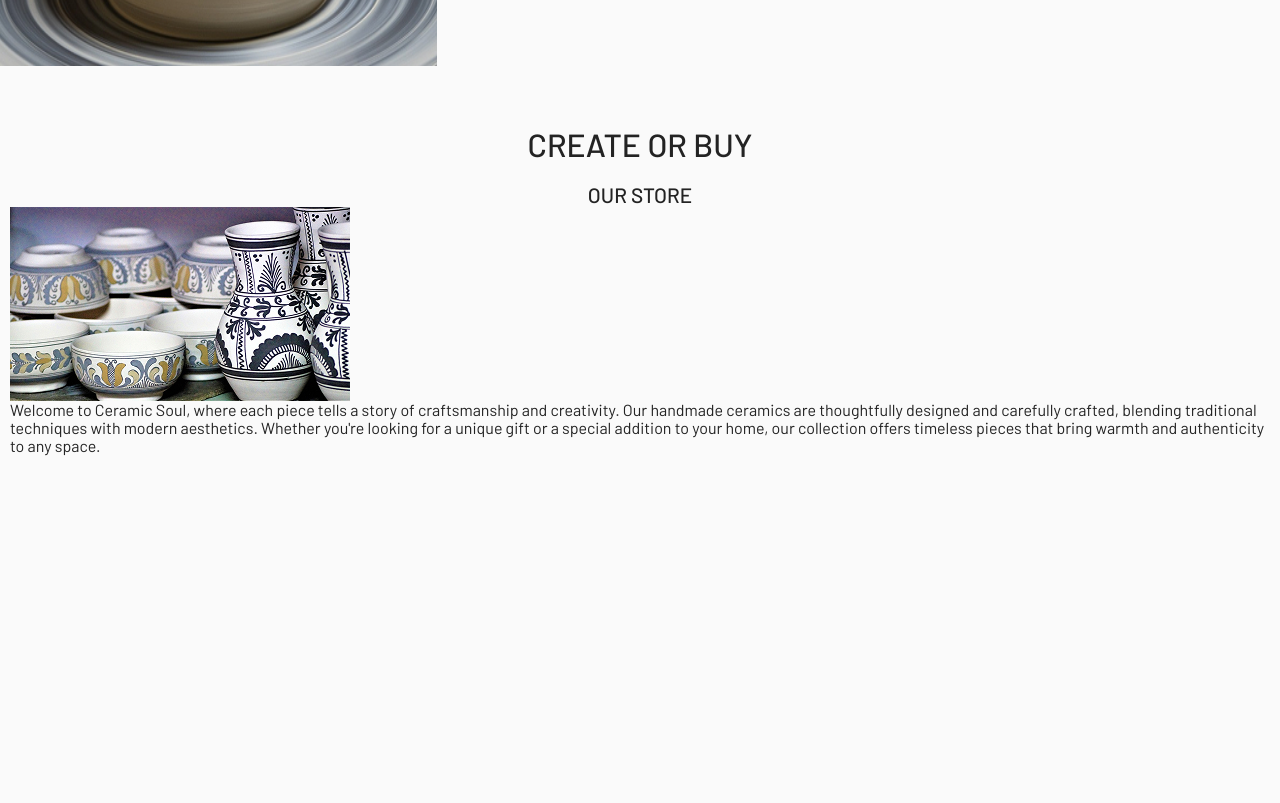
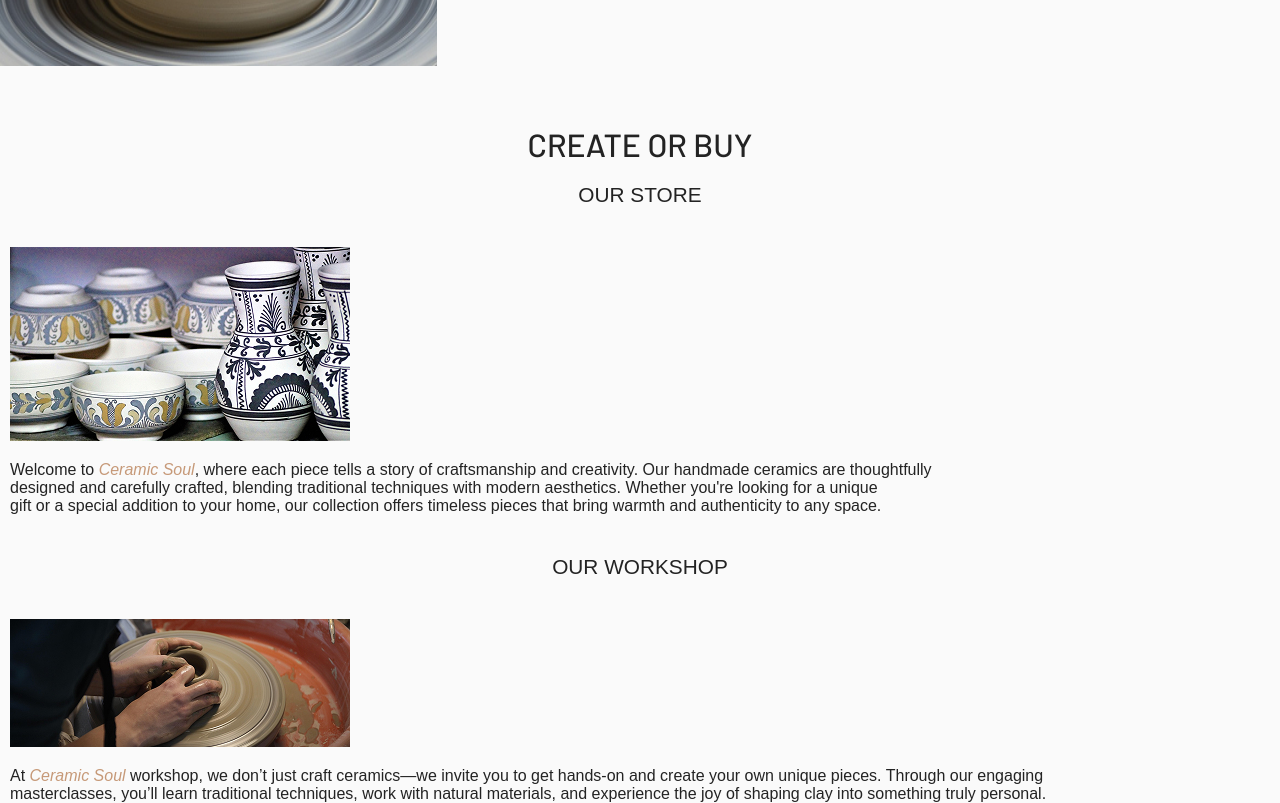
Before and after one commit to tecna-developer/ceramic, a website built with Vite: page index.html in a window 1280 px wide. Shown: the part 734-1537 px from the top of the page. Before the commit the page ends 1190 px from the top, so only its background shows below. Built offline with nearby package versions, Linux system fonts and the light colour scheme.

Commit message:
add purecss module and style activities section

```diff
--- a/index.html
+++ b/index.html
@@ -69,18 +69,29 @@
     <section class="activities">
         <div class="container">
             <h2 class="title__h2">create or buy</h2>
-            <div class="activities__wrapper">
-                <div class="activities__item">
-                    <h3 class="title__h3">our store</h3>
+            <div class=" pure-g activities__wrapper">
+                <div class=" pure-u-1 activities__item">
+                    <h3 class="title__h3 activities__title">our store</h3>
                     <img src="/src/img/activities_shop.jpg" alt="" />
                     <p class="activities__text">
-                        Welcome to <span>Ceramic Soul</span>, where each piece tells a
+                        Welcome to <span class="activities__text-colored">Ceramic Soul</span>, where each piece tells a
                         story of craftsmanship and creativity. Our handmade ceramics are
                         thoughtfully designed and carefully crafted, blending traditional
                         techniques with modern aesthetics. Whether you're looking for a
                         unique gift or a special addition to your home, our collection
                         offers timeless pieces that bring warmth and authenticity to any
                         space.
+                    </p>
+                </div>
+                <div class=" pure-u-1 activities__item">
+                    <h3 class="title__h3 activities__title">our workshop</h3>
+                    <img src="/src/img/workshop.jpg" alt="workshop" />
+                    <p class="activities__text">
+                        At <span class="activities__text-colored">Ceramic Soul</span> workshop, we don’t just craft
+                        ceramics—we invite you to get hands-on and create your own unique pieces.
+                        Through our engaging masterclasses, you’ll learn traditional techniques, work with natural
+                        materials, and experience the
+                        joy of shaping clay into something truly personal.
                     </p>
                 </div>
             </div>
--- a/package.json
+++ b/package.json
@@ -14,6 +14,7 @@
     "vite": "^6.3.5"
   },
   "dependencies": {
-    "modern-normalize": "^3.0.1"
+    "modern-normalize": "^3.0.1",
+    "purecss": "^3.0.0"
   }
 }
--- a/src/sass/blocks/activities.scss
+++ b/src/sass/blocks/activities.scss
@@ -1,8 +1,26 @@
 @use "/src/sass/base/variables.scss" as *;
 
 .activities {
-    margin-block-start: 60px;
+    padding-top: 60px;
     &__wrapper {
-        margin-block-start: $gap-title;
+        padding-top: $gap-title;
+        row-gap: 40px;
+    }
+    &__title {
+        text-align: center;
+        margin-bottom: 40px;
+    }
+    &__text {
+        padding-block-start: 20px;
+        font-size: 16px;
+        font-weight: 400;
+        line-height: normal;
+        color: $dark;
+        text-wrap-style: balance;
+        &-colored {
+            color: $ceramic;
+            font-weight: 500;
+            font-style: italic;
+        }
     }
 }
```
Also changed, not shown: src/js/script.js (+5 -3 lines), src/img/workshop.jpg (added), 1 other file.
